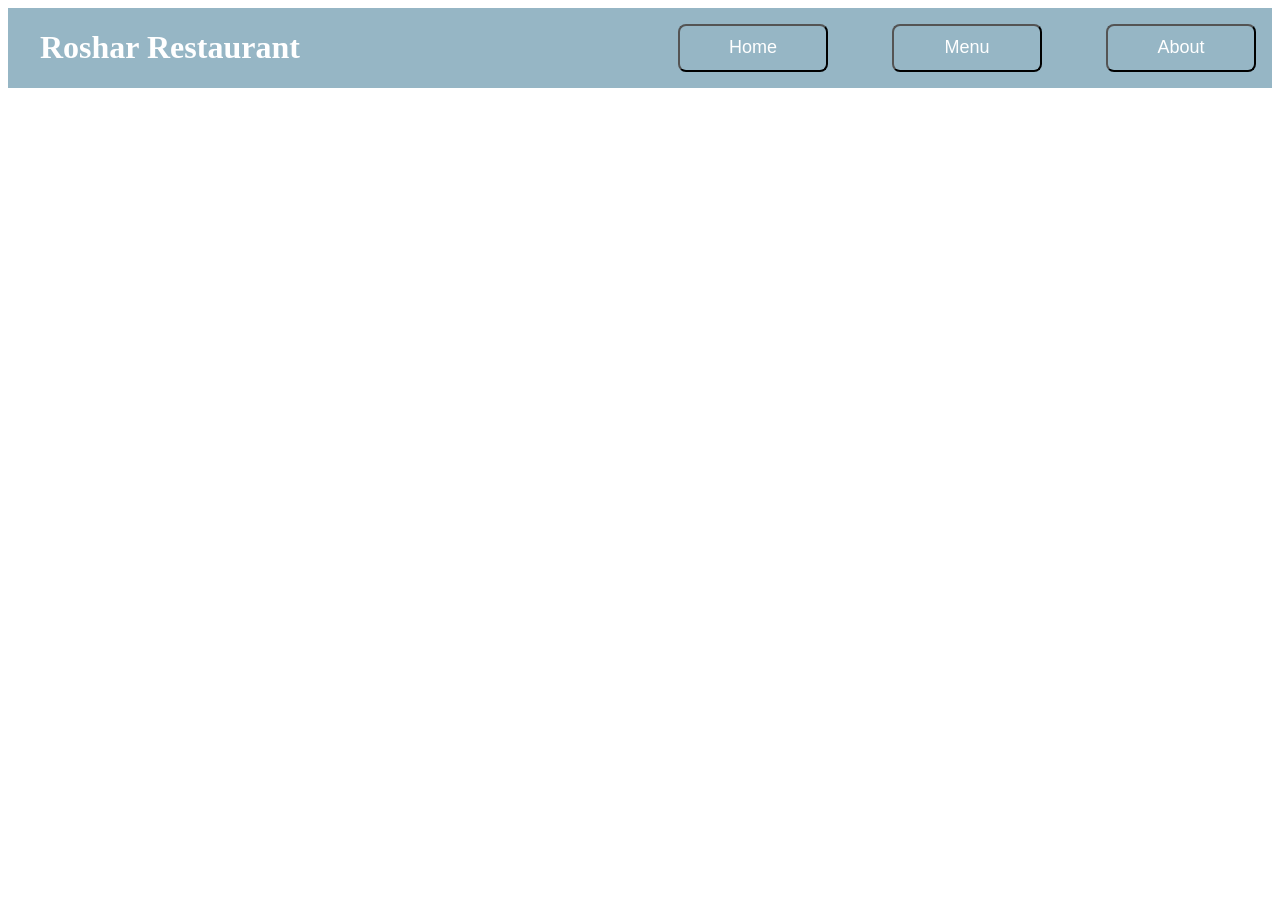
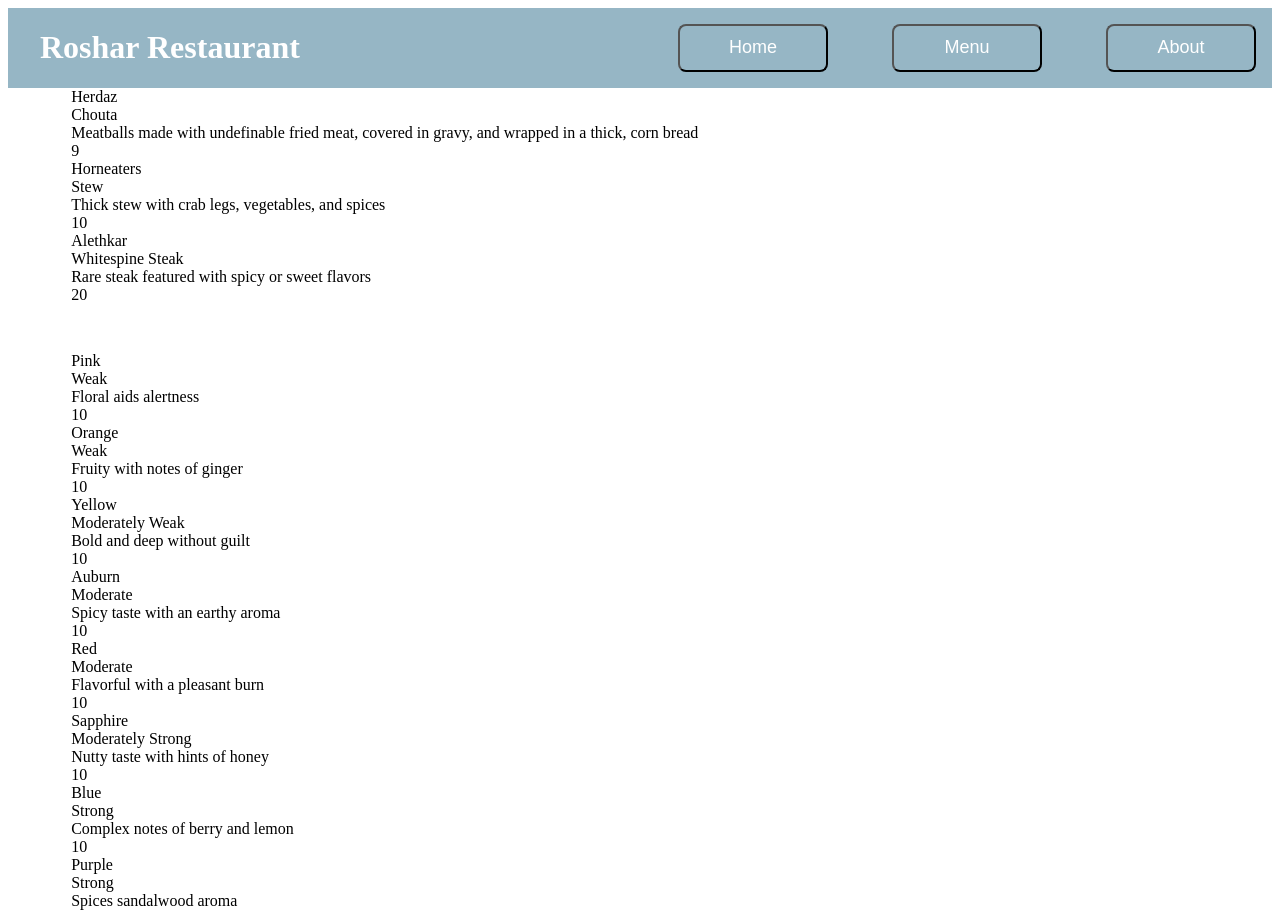
Before and after one commit to Chris-Whaley/top-restaurant, a website built with webpack: page src/template.html in a window 1280 px wide. Both pictures are taken after a click on the button "Menu". Before the commit the page ends 800 px from the top, so only its background shows below. Built offline with nearby package versions, Linux system fonts and the light colour scheme; a web font is replaced by a local one.

Commit message:
feat: Display food and wines on menu page

```diff
--- a/src/index.js
+++ b/src/index.js
@@ -10,20 +10,19 @@ import createAbout from "./about";
 // clears content div
 // populates the button div content
 
-const buttons = document.querySelectorAll('.nav-buttons');
+const buttons = document.querySelectorAll(".nav-buttons");
+createHome();
 
-buttons.forEach(button => {
-    button.addEventListener('click', (event) => {
-        console.log(event.target.id);
-
+buttons.forEach((button) => {
+  button.addEventListener("click", (event) => {
     switch (event.target.id) {
-            case 'home':
+      case "home":
         createHome();
         break;
-            case 'menu':
+      case "menu":
         createMenu();
         break;
-            case 'about':
+      case "about":
         createAbout();
         break;
       default:
--- a/src/menu.js
+++ b/src/menu.js
@@ -1,27 +1,165 @@
-// alethi spice
+export default function createMenu() {
+  const content = document.getElementById("content");
+  content.innerHTML = "";
+  content.classList.add("menus");
+  const foodMenu = document.createElement("div");
+  const wineMenu = document.createElement("div");
 
+  foodMenu.setAttribute("id", "food-menu");
+  wineMenu.setAttribute("id", "wine-menu");
+  //   menu.textContent = "Menu";
 
-// shin chicken
+  content.appendChild(foodMenu);
+  content.appendChild(wineMenu);
 
+  createFood();
+  createWines();
+}
 
+function createFood() {
+  const foods = {
+    herdaz: {
+      nationality: "Herdaz",
+      food: "Chouta",
+      description:
+        "Meatballs made with undefinable fried meat, covered in gravy, and wrapped in a thick, corn bread",
+      price: "9",
+    },
+    horneaters: {
+      nationality: "Horneaters",
+      food: "Stew",
+      description: "Thick stew with crab legs, vegetables, and spices",
+      price: "10",
+    },
+    alethkar: {
+      nationality: "Alethkar",
+      food: "Whitespine Steak",
+      description: "Rare steak featured with spicy or sweet flavors",
+      price: "20",
+    },
+  };
+  const foodMenu = document.getElementById("food-menu");
+  // make a div for each key, text content is the value
+  for (const [key, value] of Object.entries(foods)) {
+    let nationalityDesc = document.createElement("div");
+    let foodDesc = document.createElement("div");
+    let longDesc = document.createElement("div");
+    let priceDesc = document.createElement("div");
+    for (const [k, v] of Object.entries(value)) {
+      switch (k) {
+        case "nationality":
+          nationalityDesc.classList.add(k);
+          nationalityDesc.setAttribute("id", v);
+          nationalityDesc.textContent = v;
+          foodMenu.appendChild(nationalityDesc);
+          break;
+        case "food":
+          foodDesc.classList.add(k);
+          foodDesc.textContent = v;
+          nationalityDesc.appendChild(foodDesc);
+          break;
+        case "description":
+          longDesc.classList.add(k);
+          longDesc.textContent = v;
+          foodDesc.appendChild(longDesc);
+          break;
+        case "price":
+          priceDesc.classList.add(k);
+          priceDesc.textContent = v;
+          foodDesc.appendChild(priceDesc);
+          break;
+      }
+    }
+  }
+}
 
-// reshi isles fish
+function createWines() {
+  const wines = {
+    pink: {
+      color: "Pink",
+      strength: "Weak",
+      description: "Floral aids alertness",
+      price: "10",
+    },
+    orange: {
+      color: "Orange",
+      strength: "Weak",
+      description: "Fruity with notes of ginger",
+      price: "10",
+    },
 
+    yellow: {
+      color: "Yellow",
+      strength: "Moderately Weak",
+      description: "Bold and deep without guilt",
+      price: "10",
+    },
 
+    auburn: {
+      color: "Auburn",
+      strength: "Moderate",
+      description: "Spicy taste with an earthy aroma",
+      price: "10",
+    },
 
-// listener (narak)
+    red: {
+      color: "Red",
+      strength: "Moderate",
+      description: "Flavorful with a pleasant burn",
+      price: "10",
+    },
 
+    sapphire: {
+      color: "Sapphire",
+      strength: "Moderately Strong",
+      description: "Nutty taste with hints of honey",
+      price: "10",
+    },
 
-// wine list
-export default function createMenu() {
+    blue: {
+      color: "Blue",
+      strength: "Strong",
+      description: "Complex notes of berry and lemon",
+      price: "10",
+    },
 
-    const content = document.getElementById('content');
-    content.innerHTML = "";
-    const menu = document.createElement('div');
-
-    menu.classList.add('welcome');
-    menu.textContent = 'Menu';
-
-    content.appendChild(menu);
-
-};
+    purple: {
+      color: "Purple",
+      strength: "Strong",
+      description: "Spices sandalwood aroma",
+    },
+  };
+  const wineMenu = document.getElementById("wine-menu");
+  // make a div for each key, text content is the value
+  for (const [key, value] of Object.entries(wines)) {
+    let colorDesc = document.createElement("div");
+    let strengthDesc = document.createElement("div");
+    let longDesc = document.createElement("div");
+    let priceDesc = document.createElement("div");
+    for (const [k, v] of Object.entries(value)) {
+      switch (k) {
+        case "color":
+          colorDesc.classList.add(k);
+          colorDesc.setAttribute("id", v);
+          colorDesc.textContent = v;
+          wineMenu.appendChild(colorDesc);
+          break;
+        case "strength":
+          strengthDesc.classList.add(k);
+          strengthDesc.textContent = v;
+          colorDesc.appendChild(strengthDesc);
+          break;
+        case "description":
+          longDesc.classList.add(k);
+          longDesc.textContent = v;
+          strengthDesc.appendChild(longDesc);
+          break;
+        case "price":
+          priceDesc.classList.add(k);
+          priceDesc.textContent = v;
+          strengthDesc.appendChild(priceDesc);
+          break;
+      }
+    }
+  }
+}
--- a/src/styles.css
+++ b/src/styles.css
@@ -1,3 +1,9 @@
+@import url('https://fonts.googleapis.com/css2?family=Metamorphous&display=swap');
+
+body {
+    font-family: "Metamorphous", serif;
+}
+
 header {
     display: flex;
     background-color: #96B6C5;
@@ -50,4 +56,11 @@ header {
     text-align: center;
     font-size: 3rem;
     white-space: nowrap;
+    background-color: rgba(0, 0, 0, 0.5);
 }
+
+.menus {
+    display: grid;
+    gap: 3rem;
+    margin-left: 5%;
+}
```
Also changed, not shown: src/images/roshar-wines.jpeg (added). Lines whose indentation alone changed are shown as unchanged.
